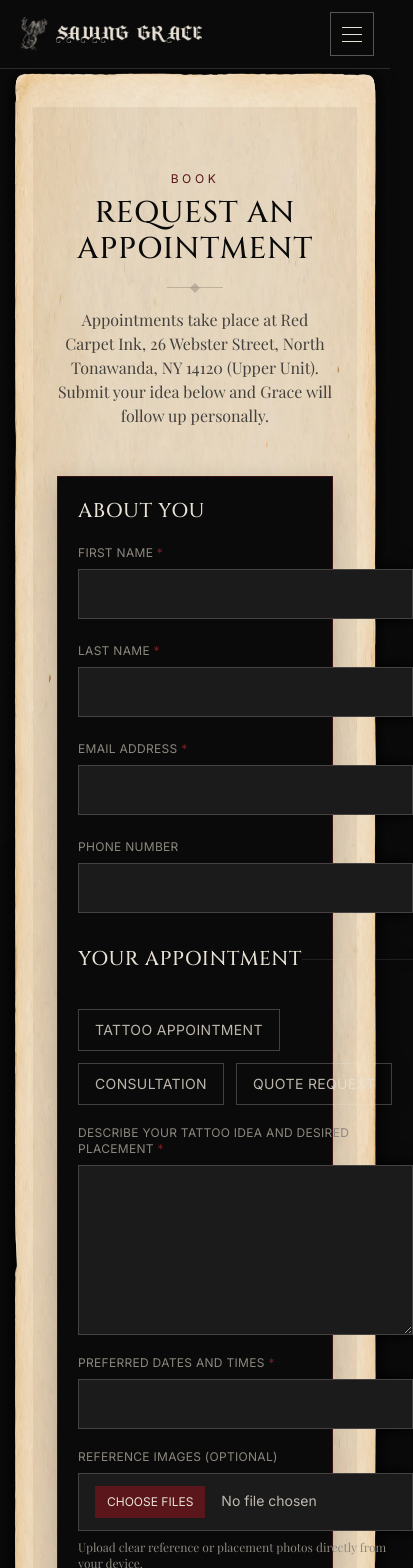
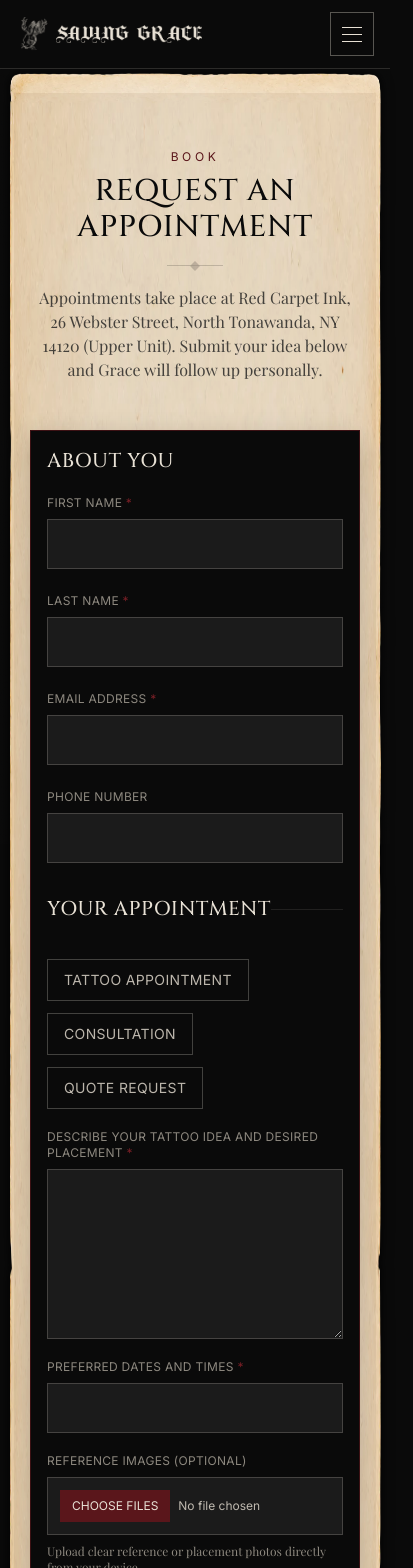
Before and after one commit to CaulkNPauls/saving-grace, a Next.js app: page /booking in a window 390 px wide. Shown: the top 1568 px of the page, 413 px wide, since content can reach past the window. Built offline with nearby package versions, Linux system fonts and the light colour scheme; a web font is replaced by a local one.

Commit message:
Fix booking form overflow on mobile

```diff
--- a/src/app/globals.css
+++ b/src/app/globals.css
@@ -150,6 +150,19 @@ label {
   background: transparent;
   color: var(--color-ink);
   filter: drop-shadow(-5px 0 7px rgba(0, 0, 0, 0.65)) drop-shadow(5px 0 7px rgba(0, 0, 0, 0.65));
+}
+
+@media (max-width: 639px) {
+  .document-shell {
+    width: calc(100% - 8px);
+    padding: 24px 10px 28px;
+    filter: drop-shadow(-2px 0 4px rgba(0, 0, 0, 0.5)) drop-shadow(2px 0 4px rgba(0, 0, 0, 0.5));
+  }
+
+  .document-shell::before {
+    border-width: 22px 10px 22px;
+    border-image-width: 22px 10px 22px;
+  }
 }
 
 .document-shell::before,
--- a/src/components/BookingFormShell.tsx
+++ b/src/components/BookingFormShell.tsx
@@ -32,13 +32,13 @@ export default function BookingFormShell() {
   return (
     <>
       <iframe name="jotform-submit-frame" title="Booking submission response" className="hidden" onLoad={() => { if (submittedRef.current) setSubmitted(true); }} />
-      <form action={`https://submit.jotform.com/submit/${FORM_ID}`} method="post" encType="multipart/form-data" target="jotform-submit-frame" onSubmit={handleSubmit} className="booking-form mx-auto grid max-w-2xl gap-8 p-5 sm:p-8">
+      <form action={`https://submit.jotform.com/submit/${FORM_ID}`} method="post" encType="multipart/form-data" target="jotform-submit-frame" onSubmit={handleSubmit} className="booking-form mx-auto grid w-full min-w-0 max-w-2xl gap-8 overflow-hidden p-4 sm:p-8">
         <input type="hidden" name="formID" value={FORM_ID} />
         <input type="hidden" name="simple_spc" value={`${FORM_ID}-${FORM_ID}`} />
 
-        <fieldset className="grid gap-6">
+        <fieldset className="grid min-w-0 gap-6">
           <legend className="mb-5 font-display text-xl uppercase tracking-wide text-bone">About You</legend>
-          <div className="grid gap-6 sm:grid-cols-2">
+          <div className="grid min-w-0 gap-6 sm:grid-cols-2">
             <Field label="First name" name="q2_q2_fullname0[first]" autoComplete="given-name" required />
             <Field label="Last name" name="q2_q2_fullname0[last]" autoComplete="family-name" required />
             <Field label="Email address" name="q3_q3_email1" type="email" autoComplete="email" required />
@@ -46,7 +46,7 @@ export default function BookingFormShell() {
           </div>
         </fieldset>
 
-        <fieldset className="grid gap-5 border-t border-bone/10 pt-8">
+        <fieldset className="grid min-w-0 gap-5 border-t border-bone/10 pt-8">
           <legend className="mb-1 font-display text-xl uppercase tracking-wide text-bone">Your Appointment</legend>
           <div className="flex flex-wrap gap-3">
             {["Tattoo Appointment", "Consultation", "Quote Request"].map((option) => (
@@ -58,9 +58,9 @@ export default function BookingFormShell() {
           </div>
           <TextArea label="Describe your tattoo idea and desired placement" name="q6_q6_textarea4" required />
           <Field label="Preferred dates and times" name="q7_q7_textbox5" required />
-          <label className="flex flex-col gap-2">
+          <label className="flex min-w-0 flex-col gap-2">
             <span className="font-sans text-xs uppercase tracking-wide text-metal">Reference images (optional)</span>
-            <input type="file" name="q8_q8_fileupload6[]" multiple accept="image/*" className="border border-bone/20 bg-charcoal px-4 py-3 text-sm text-bone/80 file:mr-4 file:border-0 file:bg-oxblood file:px-3 file:py-2 file:text-xs file:uppercase file:text-bone" />
+            <input type="file" name="q8_q8_fileupload6[]" multiple accept="image/*" className="block w-full min-w-0 max-w-full overflow-hidden border border-bone/20 bg-charcoal px-3 py-3 text-xs text-bone/80 file:mr-2 file:max-w-full file:border-0 file:bg-oxblood file:px-3 file:py-2 file:text-xs file:uppercase file:text-bone sm:px-4 sm:text-sm sm:file:mr-4" />
             <span className="font-serif text-xs text-metal">Upload clear reference or placement photos directly from your device.</span>
           </label>
         </fieldset>
@@ -76,9 +76,9 @@ export default function BookingFormShell() {
 }
 
 function Field({ label, name, type = "text", autoComplete, required = false }: { label: string; name: string; type?: string; autoComplete?: string; required?: boolean }) {
-  return <label className="flex flex-col gap-2"><span className="font-sans text-xs uppercase tracking-wide text-metal">{label}{required && <span className="text-oxblood-bright"> *</span>}</span><input type={type} name={name} autoComplete={autoComplete} required={required} className="border border-bone/20 bg-charcoal px-4 py-3 font-sans text-bone" /></label>;
+  return <label className="flex min-w-0 flex-col gap-2"><span className="font-sans text-xs uppercase tracking-wide text-metal">{label}{required && <span className="text-oxblood-bright"> *</span>}</span><input type={type} name={name} autoComplete={autoComplete} required={required} className="w-full min-w-0 max-w-full border border-bone/20 bg-charcoal px-4 py-3 font-sans text-bone" /></label>;
 }
 
 function TextArea({ label, name, required = false }: { label: string; name: string; required?: boolean }) {
-  return <label className="flex flex-col gap-2"><span className="font-sans text-xs uppercase tracking-wide text-metal">{label}{required && <span className="text-oxblood-bright"> *</span>}</span><textarea name={name} required={required} rows={6} className="border border-bone/20 bg-charcoal px-4 py-3 font-sans text-bone" /></label>;
+  return <label className="flex min-w-0 flex-col gap-2"><span className="font-sans text-xs uppercase tracking-wide text-metal">{label}{required && <span className="text-oxblood-bright"> *</span>}</span><textarea name={name} required={required} rows={6} className="w-full min-w-0 max-w-full resize-y border border-bone/20 bg-charcoal px-4 py-3 font-sans text-bone" /></label>;
 }
--- a/src/components/Section.tsx
+++ b/src/components/Section.tsx
@@ -13,7 +13,7 @@ export default function Section({ children, className = "", id, surface }: Secti
 
   return (
     <section id={id} className={surfaceClass}>
-      <div className={`mx-auto max-w-6xl px-6 py-16 sm:px-8 sm:py-20 lg:py-28 ${className}`}>
+      <div className={`mx-auto max-w-6xl px-4 py-14 sm:px-8 sm:py-20 lg:py-28 ${className}`}>
         {children}
       </div>
     </section>
```
